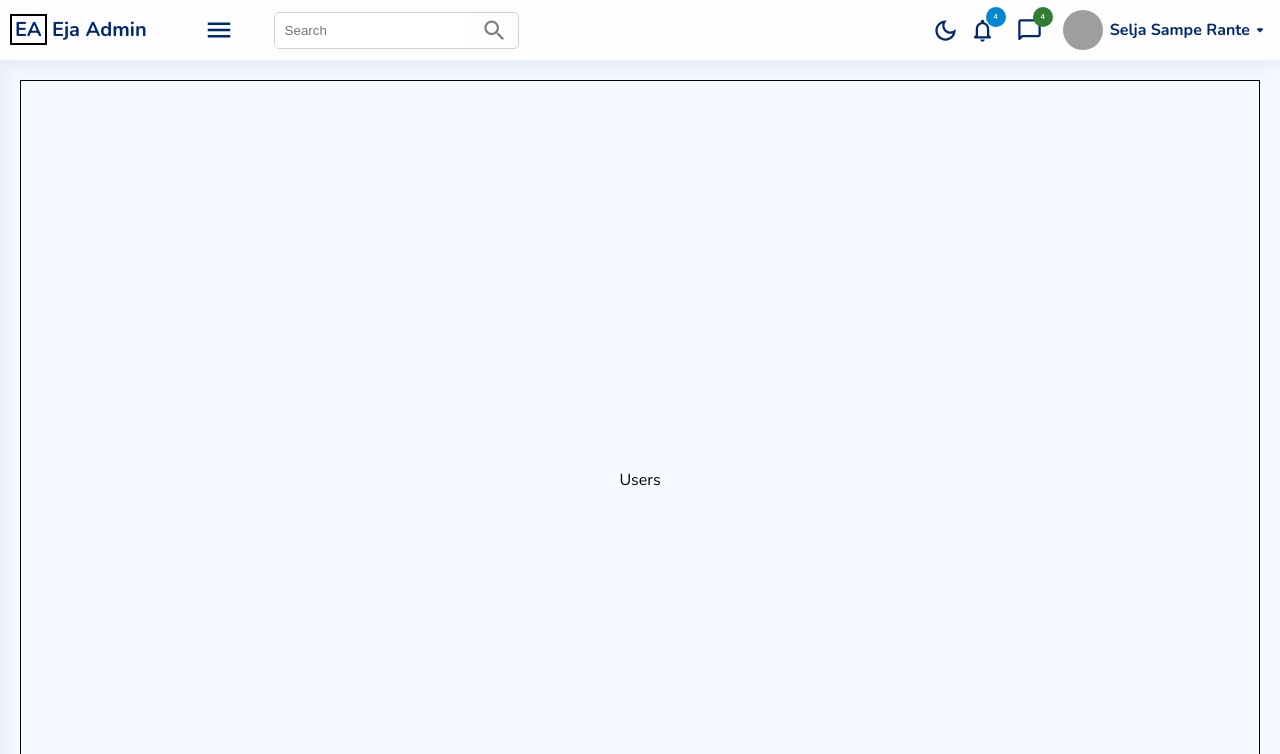
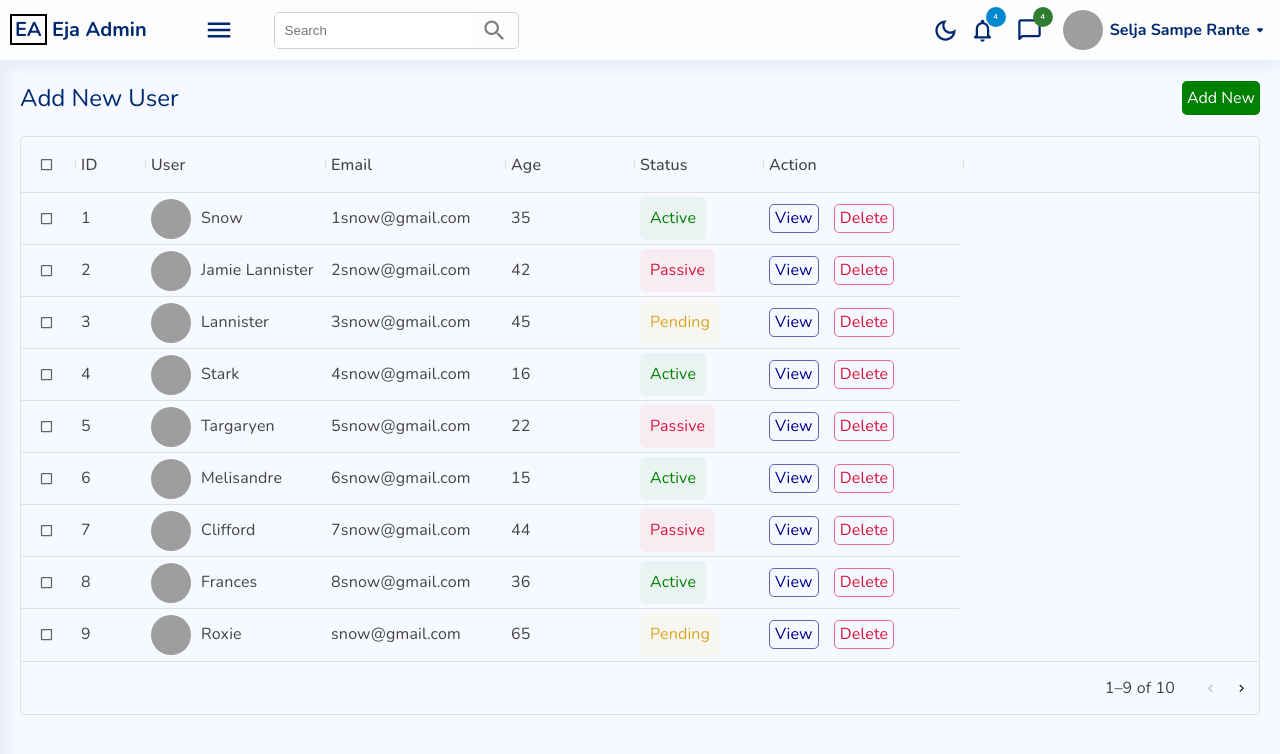
Before and after one commit to pom-pom27/eja-admin, a React (Create React App) app: page /users in a window 1280 px wide. Shown: the top 754 px of the page. Built offline with nearby package versions, Linux system fonts and the light colour scheme; grey boxes are pictures that could not be loaded.

Commit message:
add table in users pages

```diff
--- a/src/app.scss
+++ b/src/app.scss
@@ -2,6 +2,8 @@
   --primary-color: #012970;
   --bg-color: #f6f9ff;
   --color-hover: #4154f1;
+
+  --dark-grey: #444444;
 
   --grey: #899bbd;
   --grey-light: rgb(223, 215, 215);
--- a/src/components/tables/Tables.tsx
+++ b/src/components/tables/Tables.tsx
@@ -43,6 +43,17 @@ const Tables = ({}: ITables) => {
     <div className={styles.tables}>
       <DataGrid
         className={styles.table}
+        componentsProps={{
+          pagination: {
+            sx: {
+              "& .MuiTablePagination-displayedRows": {
+                color: "#444444",
+                fontFamily: "Nunito",
+                fontSize: "initial",
+              },
+            },
+          },
+        }}
         rows={tableRows}
         columns={columns}
         pageSize={5}
--- a/src/pages/users/Users.tsx
+++ b/src/pages/users/Users.tsx
@@ -1,8 +1,121 @@
+import { DataGrid, GridColDef } from "@mui/x-data-grid";
+import { useState } from "react";
+import { Link } from "react-router-dom";
+import { userRows } from "../../util/dummyData";
 import styles from "./users.module.scss";
 interface IUsers {}
 
+export const userColumns: GridColDef[] = [
+  { field: "id", headerName: "ID", width: 70 },
+  {
+    field: "user",
+    headerName: "User",
+    minWidth: 180,
+    flex: 1,
+    renderCell: (params) => {
+      return (
+        <div className={styles["cell-with-img"]}>
+          <img
+            className={styles["cell-img"]}
+            src={params.row.img}
+            alt="avatar"
+          />
+          {params.row.username}
+        </div>
+      );
+    },
+  },
+  {
+    field: "email",
+    headerName: "Email",
+    minWidth: 180,
+    flex: 1,
+  },
+
+  {
+    field: "age",
+    headerName: "Age",
+    minWidth: 90,
+    flex: 1,
+  },
+  {
+    field: "status",
+    headerName: "Status",
+    minWidth: 90,
+    flex: 1,
+    renderCell: ({ row }) => {
+      const capitalizeStatus =
+        row.status[0].toUpperCase() + row.status.substring(1);
+      return (
+        <div className={`${styles["cell-with-status"]} ${styles[row.status]}`}>
+          {capitalizeStatus}
+        </div>
+      );
+    },
+  },
+];
+
 const Users = ({}: IUsers) => {
-  return <div className={styles.users}>Users</div>;
+  const [data, setData] = useState(userRows);
+
+  const handleDelete = (id: number) => {
+    setData(data.filter((item) => item.id !== id));
+  };
+
+  const actionColumn: GridColDef[] = [
+    {
+      field: "action",
+      headerName: "Action",
+      width: 200,
+      renderCell: (params) => {
+        return (
+          <div className={styles["cell-acton"]}>
+            <Link to={`/users/${params.row.id}`}>
+              <div className={styles["view-button"]}>View</div>
+            </Link>
+            <div
+              className={styles["delete-button"]}
+              onClick={() => handleDelete(params.row.id)}
+            >
+              Delete
+            </div>
+          </div>
+        );
+      },
+    },
+  ];
+
+  return (
+    <div className={styles.users}>
+      <div className={styles.title}>
+        Add New User
+        <Link to="/users/new" className={styles.link}>
+          Add New
+        </Link>
+      </div>
+      <DataGrid
+        autoHeight
+        componentsProps={{
+          pagination: {
+            sx: {
+              "& .MuiTablePagination-displayedRows": {
+                color: "#444444",
+                fontFamily: "Nunito",
+                fontSize: "initial",
+              },
+            },
+          },
+        }}
+        className={styles.table}
+        rows={data}
+        columns={userColumns.concat(actionColumn)}
+        pageSize={9}
+        rowsPerPageOptions={[9]}
+        checkboxSelection
+        disableSelectionOnClick
+      />
+    </div>
+  );
 };
 
 export default Users;
--- a/src/pages/users/users.module.scss
+++ b/src/pages/users/users.module.scss
@@ -1,8 +1,83 @@
 .users {
-  display: flex;
-  align-items: center;
-  justify-content: center;
-  min-height: 100vh;
-  border: 1px solid #000;
   width: 100%;
+  a {
+    text-decoration: none;
+  }
+
+  .title {
+    width: 100%;
+    font-size: 2.4rem;
+    color: var(--primary-color);
+    margin-bottom: 20px;
+    display: flex;
+    align-items: center;
+    justify-content: space-between;
+  }
+  .link {
+    text-decoration: none;
+    color: white;
+    font-size: initial;
+    background-color: green;
+    font-weight: 400;
+    padding: 5px;
+    border-radius: 5px;
+    cursor: pointer;
+  }
+
+  .table {
+    min-height: 579px;
+    font-size: inherit;
+    color: #444444;
+    font-family: "Nunito", sans-serif;
+
+    .cell-with-status {
+      // border: 1px solid #000;
+      border-radius: 5px;
+      padding: 10px;
+
+      &.active {
+        background-color: rgba(0, 128, 0, 0.05);
+        color: green;
+      }
+      &.pending {
+        background-color: rgba(255, 217, 0, 0.05);
+        color: goldenrod;
+      }
+      &.passive {
+        background-color: rgba(255, 0, 0, 0.05);
+        color: crimson;
+      }
+    }
+
+    .cell-with-img {
+      display: flex;
+      align-items: center;
+      gap: 1rem;
+      .cell-img {
+        border-radius: 50%;
+        width: 40px;
+        height: 40px;
+      }
+    }
+
+    .cell-acton {
+      display: flex;
+      align-items: center;
+      gap: 15px;
+    }
+    .view-button {
+      padding: 2px 5px;
+      border-radius: 5px;
+      color: darkblue;
+      border: 1px solid rgba(0, 0, 139, 0.596);
+      cursor: pointer;
+    }
+    .delete-button {
+      padding: 2px 5px;
+      border-radius: 5px;
+      color: crimson;
+      border: 1px solid rgba(220, 20, 60, 0.6);
+      cursor: pointer;
+    }
+  }
 }
--- a/src/util/dummyData.ts
+++ b/src/util/dummyData.ts
@@ -80,3 +80,86 @@ export const dataLineChart = [
     costumers: 11,
   },
 ];
+
+export const userRows = [
+  {
+    id: 1,
+    username: "Snow",
+    img: "https://images.pexels.com/photos/1820770/pexels-photo-1820770.jpeg?auto=compress&cs=tinysrgb&dpr=2&w=500",
+    status: "active",
+    email: "1snow@gmail.com",
+    age: 35,
+  },
+  {
+    id: 2,
+    username: "Jamie Lannister",
+    img: "https://images.pexels.com/photos/1820770/pexels-photo-1820770.jpeg?auto=compress&cs=tinysrgb&dpr=2&w=500",
+    email: "2snow@gmail.com",
+    status: "passive",
+    age: 42,
+  },
+  {
+    id: 3,
+    username: "Lannister",
+    img: "https://images.pexels.com/photos/1820770/pexels-photo-1820770.jpeg?auto=compress&cs=tinysrgb&dpr=2&w=500",
+    email: "3snow@gmail.com",
+    status: "pending",
+    age: 45,
+  },
+  {
+    id: 4,
+    username: "Stark",
+    img: "https://images.pexels.com/photos/1820770/pexels-photo-1820770.jpeg?auto=compress&cs=tinysrgb&dpr=2&w=500",
+    email: "4snow@gmail.com",
+    status: "active",
+    age: 16,
+  },
+  {
+    id: 5,
+    username: "Targaryen",
+    img: "https://images.pexels.com/photos/1820770/pexels-photo-1820770.jpeg?auto=compress&cs=tinysrgb&dpr=2&w=500",
+    email: "5snow@gmail.com",
+    status: "passive",
+    age: 22,
+  },
+  {
+    id: 6,
+    username: "Melisandre",
+    img: "https://images.pexels.com/photos/1820770/pexels-photo-1820770.jpeg?auto=compress&cs=tinysrgb&dpr=2&w=500",
+    email: "6snow@gmail.com",
+    status: "active",
+    age: 15,
+  },
+  {
+    id: 7,
+    username: "Clifford",
+    img: "https://images.pexels.com/photos/1820770/pexels-photo-1820770.jpeg?auto=compress&cs=tinysrgb&dpr=2&w=500",
+    email: "7snow@gmail.com",
+    status: "passive",
+    age: 44,
+  },
+  {
+    id: 8,
+    username: "Frances",
+    img: "https://images.pexels.com/photos/1820770/pexels-photo-1820770.jpeg?auto=compress&cs=tinysrgb&dpr=2&w=500",
+    email: "8snow@gmail.com",
+    status: "active",
+    age: 36,
+  },
+  {
+    id: 9,
+    username: "Roxie",
+    img: "https://images.pexels.com/photos/1820770/pexels-photo-1820770.jpeg?auto=compress&cs=tinysrgb&dpr=2&w=500",
+    email: "snow@gmail.com",
+    status: "pending",
+    age: 65,
+  },
+  {
+    id: 10,
+    username: "Roxie",
+    img: "https://images.pexels.com/photos/1820770/pexels-photo-1820770.jpeg?auto=compress&cs=tinysrgb&dpr=2&w=500",
+    email: "snow@gmail.com",
+    status: "active",
+    age: 65,
+  },
+];
```
